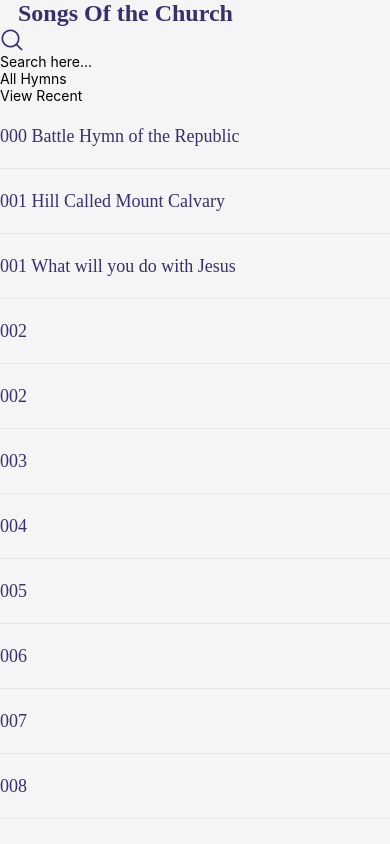
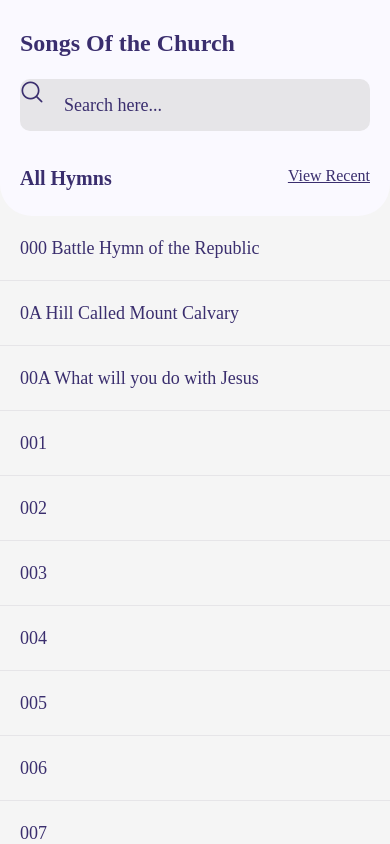
Before and after one commit to KhalebOBrien/Songs-of-the-Church, a React Native app: screen / in a window 390 px wide. Built offline with nearby package versions, Linux system fonts and the light colour scheme.

Commit message:
app header design

```diff
--- a/src/assets/data/hymnIndex.ts
+++ b/src/assets/data/hymnIndex.ts
@@ -5,17 +5,17 @@ export default [
     dir: "000_100/000_Battle_Hymn_of_the_Republic"
   },
   {
-    num: "001",
+    num: "0A",
     title: "Hill Called Mount Calvary",
     dir: "000_100/0A_Hill_Called_Mount_Calvary"
   },
   {
-    num: "001",
+    num: "00A",
     title: "What will you do with Jesus",
     dir: "000_100/00A_What_will_you_do_with_Jesus"
   },
   {
-    num: "002",
+    num: "001",
     title: " ",
     dir: "000_100/001_"
   },
--- a/src/components/AppBackHeader.tsx
+++ b/src/components/AppBackHeader.tsx
@@ -1,14 +1,13 @@
-import {View, Pressable, ViewStyle, TextStyle} from 'react-native';
+import {View, Pressable, ViewStyle, TextStyle, StyleSheet} from 'react-native';
 import {useNavigation} from '@react-navigation/native';
 import Icon from 'react-native-vector-icons/AntDesign';
 
 import AppText from './AppText';
 
-// import fonts from '@src/configs/fonts';
+import fonts from '../configs/fonts';
 import Size from '../utilities/useResponsiveSize';
 import colors from '../configs/colors';
 import React from 'react';
-// import {useThemeStore} from '@src/store/themeStore';
 import AppThemeStyles from '../utilities/styles';
 
 export interface IAppBackHeader {
@@ -30,10 +29,6 @@ const AppBackHeader = ({
 }: IAppBackHeader): React.JSX.Element => {
   const navigation = useNavigation();
 
-  // const {toggleDarkMode, isDarkMode} = useThemeStore();
-  const isDarkMode = false;
-  // const styles = dynamicStyles(isDarkMode);
-
   const handleNavigation = () => {
     if (navigation.canGoBack()) navigation.goBack();
   };
@@ -42,7 +37,7 @@ const AppBackHeader = ({
     <View
       style={[
         isPaddedHorizontal && {paddingHorizontal: Size.calcWidth(24)},
-        AppThemeStyles.container,
+        styles.container,
         style,
       ]}>
       <Pressable hitSlop={Size.calcAverage(20)} onPress={handleNavigation}>
@@ -52,7 +47,7 @@ const AppBackHeader = ({
           style={[{color: colors.white100}, arrowStyle]}
         />
       </Pressable>
-      <AppText style={[AppThemeStyles.title, titleStyle]}>
+      <AppText style={[AppThemeStyles.textColor, styles.title, titleStyle]}>
         {title}
       </AppText>
 
@@ -62,3 +57,18 @@ const AppBackHeader = ({
 };
 
 export default AppBackHeader;
+
+const styles = StyleSheet.create({
+  title: {
+    fontFamily: fonts.MONTSERRAT_600,
+    fontSize: 20,
+    marginHorizontal: Size.calcWidth(18),
+    flex: 1,
+  },
+  container: {
+    flexDirection: 'row',
+    alignItems: 'center',
+    height: Size.calcHeight(70),
+    position: 'relative',
+  },
+})
--- a/src/components/AppHeader.tsx
+++ b/src/components/AppHeader.tsx
@@ -1,6 +1,5 @@
 import {View, Text, StyleSheet} from 'react-native';
 import AppSearchBox from './AppSearchBox';
-import AppViewName from './AppViewName';
 import AppThemeStyles from '../utilities/styles';
 import fonts from '../configs/fonts';
 import Size from '../utilities/useResponsiveSize';
@@ -12,10 +11,21 @@ export interface AppHeaderProps {
 
 const AppHeader = (props: AppHeaderProps): JSX.Element => {
   return (
-    <View>
-      <Text style={[AppThemeStyles.textColor, styles.heading]}>Songs Of the Church</Text>
-      <AppSearchBox/>
-      <AppViewName {...props}/>
+    <View style={AppThemeStyles.headerStyle}>
+      <Text style={[AppThemeStyles.textColor, styles.heading]}>
+        Songs Of the Church
+      </Text>
+
+      <AppSearchBox />
+
+      <View style={styles.titleRow}>
+        <Text style={[AppThemeStyles.textColor, styles.text1]}>
+          {props.currentView}
+        </Text>
+        <Text style={[AppThemeStyles.textColor, styles.text2]}>
+          {props.button}
+        </Text>
+      </View>
     </View>
   );
 };
@@ -25,9 +35,24 @@ export default AppHeader;
 const styles = StyleSheet.create({
   heading: {
     fontFamily: fonts.MONTSERRAT_600,
-    fontSize: Size.calcWidth(24),
+    fontSize: 24,
     fontWeight: '600',
-    marginHorizontal: Size.calcWidth(18),
     flex: 1,
+    marginTop: Size.calcWidth(30),
+  },
+  titleRow: {
+    flexDirection: 'row',
+    marginTop: 36,
+  },
+  text1: {
+    flex: 1,
+    fontSize: 20,
+    fontWeight: '600',
+    fontFamily: fonts.MONTSERRAT_600,
+  },
+  text2: {
+    textDecorationLine: 'underline',
+    fontFamily: fonts.MONTSERRAT_600,
+    fontSize: 16,
   },
 });
--- a/src/components/AppHymnItem.tsx
+++ b/src/components/AppHymnItem.tsx
@@ -32,5 +32,6 @@ const styles = StyleSheet.create({
     fontSize: 18,
     fontFamily: fonts.MONTSERRAT_500,
     fontWeight: '500',
+    paddingHorizontal: Size.calcWidth(20),
   }
 });
--- a/src/components/AppSearchBox.tsx
+++ b/src/components/AppSearchBox.tsx
@@ -2,14 +2,14 @@ import {View, Text, StyleSheet, TextInput, TextInputProps} from 'react-native';
 import Icon from 'react-native-vector-icons/AntDesign';
 import AppThemeStyles from '../utilities/styles';
 import fonts from '../configs/fonts';
+import colors from '../configs/colors';
 import Size from '../utilities/useResponsiveSize';
 
 const AppSearchBox = (): JSX.Element => {
   return (
-    <View>
-      <Icon name='search1' size={24} style={AppThemeStyles.textColor} ></Icon>
-      <TextInput placeholder='Search here...' />
-
+    <View style={styles.box}>
+      <Icon name='search1' size={24} style={[AppThemeStyles.textColor, styles.icon]} />
+      <TextInput placeholder='Search here...' placeholderTextColor={colors.purple900} style={[AppThemeStyles.textColor, styles.inputStyle]} />
     </View>
   );
 };
@@ -17,11 +17,23 @@ const AppSearchBox = (): JSX.Element => {
 export default AppSearchBox;
 
 const styles = StyleSheet.create({
-  heading: {
-    fontFamily: fonts.MONTSERRAT_600,
-    fontSize: Size.calcWidth(24),
-    fontWeight: '600',
-    marginHorizontal: Size.calcWidth(18),
-    flex: 1,
+  box: {
+    flexDirection:"row",
+    backgroundColor: colors.purple200,
+    height: 52,
+    borderRadius: 10,
+    textAlignVertical: 'center',
+    alignContent: 'center',
+    marginTop: 22
   },
+  inputStyle: {
+    fontWeight: '500',
+    fontFamily: fonts.MONTSERRAT_500,
+    fontSize: 18,
+    marginLeft: 20,
+    flex: 1
+  },
+  icon: {
+
+  }
 });
--- a/src/components/AppViewName.tsx
+++ /dev/null
@@ -1,19 +0,0 @@
-import React from 'react';
-import {View, Text, StyleSheet} from 'react-native';
-// import AppThemeStyles from '../utilities/styles';
-
-export interface AppViewProps {
-  currentView: string;
-  button?: string;
-}
-
-const AppViewName = ({currentView, button}: AppViewProps): React.JSX.Element => {
-  return (
-    <View>
-      <Text>{currentView}</Text>
-      <Text>{button}</Text>
-    </View>
-  );
-};
-
-export default AppViewName;
--- a/src/utilities/styles.ts
+++ b/src/utilities/styles.ts
@@ -13,28 +13,20 @@ const AppThemeStyles = StyleSheet.create({
     fontSize: 20,
     fontWeight: '600',
   },
-  title: {
-    fontFamily: fonts.MONTSERRAT_600,
-    fontSize: Size.calcWidth(20),
-    marginHorizontal: Size.calcWidth(18),
-    flex: 1,
-    color: isDarkMode ? colors.white100 : colors.purple900,
-  },
-  container: {
-    flexDirection: 'row',
-    alignItems: 'center',
-    height: Size.calcHeight(70),
-    position: 'relative',
-  },
-
   appScreen: {
     flex: 1,
     backgroundColor: isDarkMode ? colors.blue900 : colors.white100,
-    paddingHorizontal: Size.calcWidth(20),
   },
   view: {
     flex: 1,
   },
+  headerStyle: {
+    backgroundColor: isDarkMode ? colors.blue900 : colors.purple100,
+    borderBottomRightRadius: 32,
+    borderBottomLeftRadius: 32,
+    paddingHorizontal: Size.calcWidth(20),
+    paddingBottom: 26
+  }
 });
 
 export default AppThemeStyles;
```
